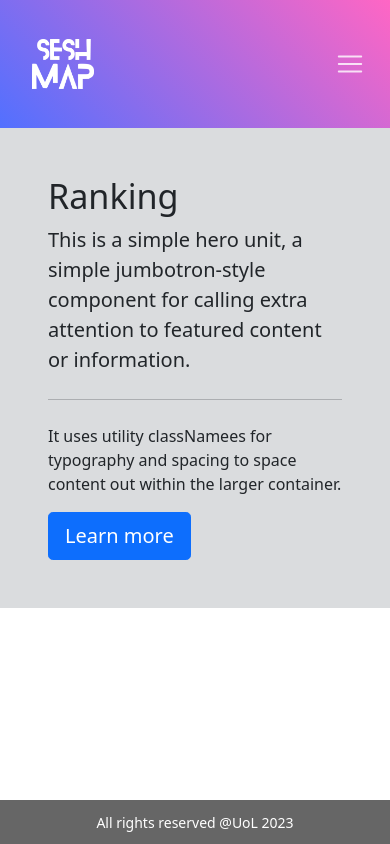
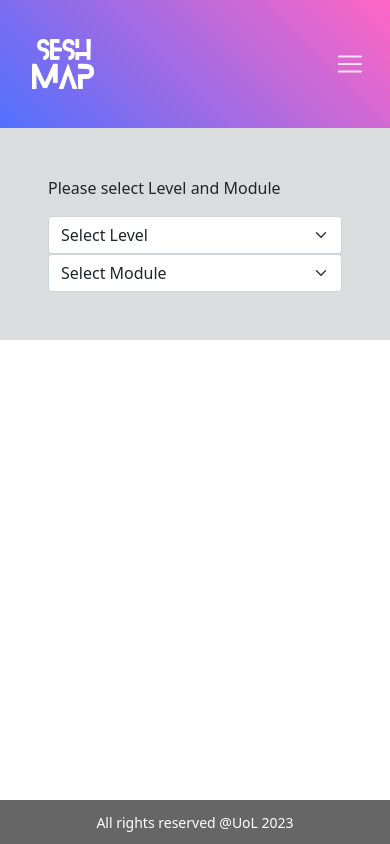
Before and after one commit to jberkovica/SeshMap, a React (Create React App) app: page /ranking in a window 390 px wide. Built offline with nearby package versions, Linux system fonts and the light colour scheme.

Commit message:
Implement ranking page selectors and placeholders to test helper functions to return csv data analysis and ranking

```diff
--- a/src/App.js
+++ b/src/App.js
@@ -1,5 +1,11 @@
 import React from "react";
-import { BrowserRouter as Router, Link, Route, Routes } from "react-router-dom";
+import {
+    BrowserRouter as Router,
+    Link,
+    NavLink,
+    Route,
+    Routes,
+} from "react-router-dom";
 
 import Home from "./pages/Home";
 import SessionPlanner from "./pages/SessionPlanner";
@@ -15,13 +21,13 @@ function App() {
             <div className="App">
                 <nav className="navbar navbar-expand-lg navbar-custom">
                     <div className="container-fluid">
-                        <a className="navbar-brand" href="/">
+                        <Link to="/" className="navbar-brand">
                             <img
                                 src={process.env.PUBLIC_URL + "/seshmap-logo.png"}
                                 alt="Logo"
                                 className="navbar-logo"
                             />
-                        </a>
+                        </Link>
                         <button
                             className="navbar-toggler"
                             type="button"
@@ -40,29 +46,32 @@ function App() {
                         >
                             <ul className="navbar-nav ms-auto mb-2 mb-lg-0">
                                 <li className="nav-item">
-                                    <a className="nav-link active" href="/">
+                                    <NavLink to="/" className="nav-link">
                                         Home
-                                    </a>
+                                    </NavLink>
                                 </li>
                                 <li className="nav-item">
-                                    <a className="nav-link" href="/sessionplanner">
+                                    <NavLink
+                                        to="/sessionplanner"
+                                        className="nav-link"
+                                    >
                                         Session Planner
-                                    </a>
+                                    </NavLink>
                                 </li>
                                 <li className="nav-item">
-                                    <a className="nav-link" href="/resources">
+                                    <NavLink to="/resources" className="nav-link">
                                         Resources
-                                    </a>
+                                    </NavLink>
                                 </li>
                                 <li className="nav-item">
-                                    <a className="nav-link" href="/ranking">
+                                    <NavLink to="/ranking" className="nav-link">
                                         Ranking
-                                    </a>
+                                    </NavLink>
                                 </li>
                                 <li className="nav-item">
-                                    <a className="nav-link" href="/surveys">
+                                    <NavLink to="/surveys" className="nav-link">
                                         Surveys
-                                    </a>
+                                    </NavLink>
                                 </li>
                             </ul>
                         </div>
--- a/src/helpers.js
+++ b/src/helpers.js
@@ -28,22 +28,21 @@ function handleCSVData(csvData) {
 }
 
 // Fetch the CSV file
-fetch('./data/Level4.csv')
+fetch("./data/Level4.csv")
     .then(response => response.text())
     .then(handleCSVData)
     .then(parsedData => {
         // The parsedData variable will hold the result
-        console.log(parsedData);
+        // console.log(parsedData);
         // You can now use the parsedData variable as needed
     })
-    .catch(error => console.error('Error fetching the CSV file:', error));
-
+    .catch(error => console.error("Error fetching the CSV file:", error));
 
 // Helper function helper, gets the value and return the key
 function getKeyByValue(obj, value) {
     for (const key in obj) {
         if (obj.hasOwnProperty(key) && obj[key] === value) {
-        return key;
+            return key;
         }
     }
     return null; // Return null if the value is not found
@@ -52,54 +51,84 @@ function getKeyByValue(obj, value) {
 // Calculate the difficulty average from an array of difficulty values
 function calculateDifficultyAverage(difficultyArray) {
     const difficultyValueMap = {
-        'Very Easy': 1,
-        'Easy': 2,
-        'Moderate': 3,
-        'Difficult': 4,
-        'Very Difficult': 5
+        "Very Easy": 1,
+        Easy: 2,
+        Moderate: 3,
+        Difficult: 4,
+        "Very Difficult": 5,
     };
 
     const totalValidEntries = 0;
     const totalScore = 0;
     const averageScore = 0;
 
-    for (var i=0; i<difficultyArray.length; i++){
+    for (var i = 0; i < difficultyArray.length; i++) {
         // If there are no empty strings ie. unfilled entries
-        if (difficultyArray[i]!=''){
-            totalScore+=difficultyValueMap[difficultyArray[i]]
+        if (difficultyArray[i] != "") {
+            totalScore += difficultyValueMap[difficultyArray[i]];
             totalValidEntries++;
         }
     }
 
-    averageScore = totalScore / totalValidEntries
+    averageScore = totalScore / totalValidEntries;
     return getKeyByValue(difficultyValueMap, averageScore);
 }
 
-
 // Value mappings for other items, will implement once main module can be tested to work
 const qualityValueMap = {
-    'Very Poor': 1,
-    'Poor': 2,
-    'Normal': 3,
-    'Good': 4,
-    'Very Good': 5
+    "Very Poor": 1,
+    Poor: 2,
+    Normal: 3,
+    Good: 4,
+    "Very Good": 5,
 };
 
-const selfLearningValueMap = {
-};
+const selfLearningValueMap = {};
 
 const learningValueMap = {
     // 'Not Applicable': 0,
-    'Nothing': 1,
-    'A Little': 2,
-    'A Good Amount': 3,
-    'A Lot': 4,
+    Nothing: 1,
+    "A Little": 2,
+    "A Good Amount": 3,
+    "A Lot": 4,
 };
 
 const interestValueMap = {
-    'Very Boring':1 ,
-    'Boring': 2,
-    'Fine': 3,
-    'Interesting': 4,
-    'Very Interesting': 5,
+    "Very Boring": 1,
+    Boring: 2,
+    Fine: 3,
+    Interesting: 4,
+    "Very Interesting": 5,
 };
+
+function calcModuleDifficulty(moduleId) {
+    return 0;
+}
+function calcModuleTime(moduleId) {
+    return 0;
+}
+function calcModuleQuality(moduleId) {
+    return 0;
+}
+function calcModuleSelfStudy(moduleId) {
+    return 0;
+}
+function calcModuleLearning(moduleId) {
+    return 0;
+}
+function calcModuleInterest(moduleId) {
+    return 0;
+}
+function calcModuleCombined(moduleId) {
+    return 0;
+}
+
+export {
+    calcModuleDifficulty,
+    calcModuleTime,
+    calcModuleQuality,
+    calcModuleSelfStudy,
+    calcModuleLearning,
+    calcModuleInterest,
+    calcModuleCombined,
+};
--- a/src/pages/Ranking.js
+++ b/src/pages/Ranking.js
@@ -1,26 +1,84 @@
-import React from "react";
+import React, { useState } from "react";
+import ModuleSelector from "./../components/ModuleSelector";
+import LevelSelector from "./../components/LevelSelector";
+import { findModuleByName } from "../modules";
+import {
+    calcModuleDifficulty,
+    calcModuleTime,
+    calcModuleQuality,
+    calcModuleSelfStudy,
+    calcModuleLearning,
+    calcModuleInterest,
+    calcModuleCombined,
+} from "../helpers";
 
 function Ranking() {
+    const [selectedLevel, setSelectedLevel] = useState("");
+    const [selectedModule, setSelectedModule] = useState();
+
+    const handleLevelChange = level => {
+        setSelectedLevel(level);
+        // Clear the selected module when changing the level
+        setSelectedModule("");
+    };
+
+    const handleModuleChange = module => {
+        setSelectedModule(module);
+    };
+
     return (
-        // TODO: implement grid
         <div>
             <div className="bg-secondary bg-opacity-25 p-5 rounded-lg">
-                <h1 className="display-4">Ranking</h1>
-                <p className="lead">
-                    This is a simple hero unit, a simple jumbotron-style component
-                    for calling extra attention to featured content or information.
-                </p>
-                <hr className="my-4"></hr>
-                <p>
-                    It uses utility classNamees for typography and spacing to space
-                    content out within the larger container.
-                </p>
-                <a className="btn btn-primary btn-lg" href="/" role="button">
-                    Learn more
-                </a>
+                <div className="row">
+                    <div className="col-md-6">
+                        <p>Please select Level and Module</p>
+                    </div>
+                    <div className="col-md-6">
+                        <div className="row">
+                            <div className="col-md-6">
+                                <LevelSelector
+                                    selectedLevel={selectedLevel}
+                                    onSelectLevel={handleLevelChange}
+                                />
+                            </div>
+                            <div className="col-md-6">
+                                <ModuleSelector
+                                    selectedLevel={selectedLevel}
+                                    onSelectModule={handleModuleChange}
+                                />
+                            </div>
+                        </div>
+                    </div>
+                </div>
             </div>
+            <ModuleData selectedModule={selectedModule} />
         </div>
     );
 }
 
+const ModuleData = ({ selectedModule }) => {
+    // Accessing the name and code of the selected module
+    const selectedModuleData = findModuleByName(selectedModule);
+
+    if (selectedModuleData) {
+        return (
+            <div className="container pt-5">
+                <h3 className="text-center mb-5">
+                    {selectedModuleData.code} : {selectedModuleData.name}
+                </h3>
+                {/* This is temporary data for testing puproses */}
+                <p>Difficulty: {calcModuleDifficulty(selectedModuleData.id)}</p>
+                <p>Time: {calcModuleTime(selectedModuleData.id)}</p>
+                <p>Quality: {calcModuleQuality(selectedModuleData.id)}</p>
+                <p>Self Study: {calcModuleSelfStudy(selectedModuleData.id)}</p>
+                <p>Learning: {calcModuleLearning(selectedModuleData.id)}</p>
+                <p>Interest: {calcModuleInterest(selectedModuleData.id)}</p>
+                <p>Combined: {calcModuleCombined(selectedModuleData.id)}</p>
+            </div>
+        );
+    } else {
+        return <></>;
+    }
+};
+
 export default Ranking;
```
Also changed, not shown: src/App.css (+8 -2 lines).
